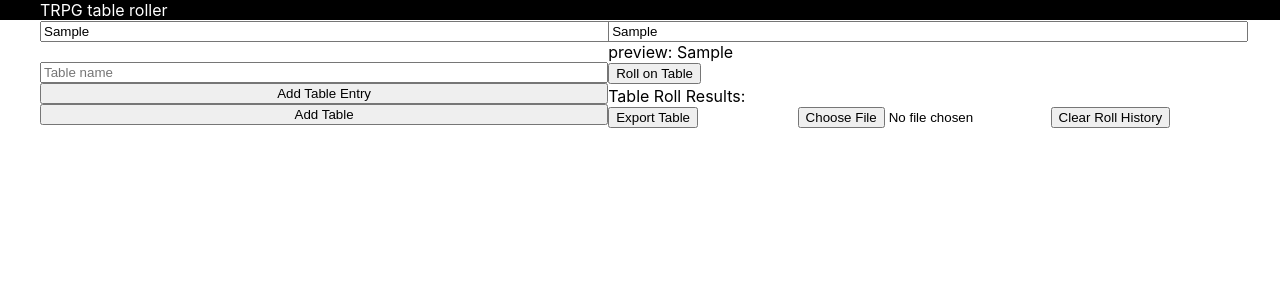
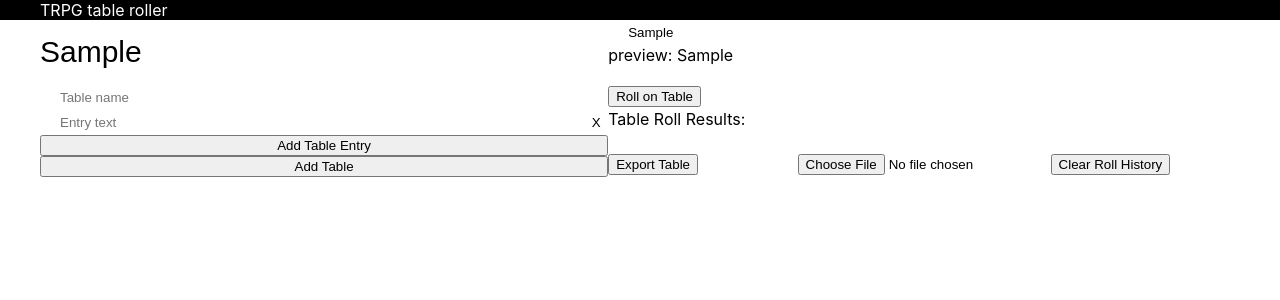
Before and after one commit to lhawes/trpg-table-roller, a React (Create React App) app: page / in a window 1280 px wide. Both pictures are taken after typing "Sample", "Sample" into the empty fields and a click on the button "Add Table". Shown: the top 300 px of the page. Built offline with nearby package versions, Linux system fonts and the light colour scheme.

Commit message:
adding styles, changing defaults, added enter key on last handler

```diff
--- a/src/components/GeneratorName.tsx
+++ b/src/components/GeneratorName.tsx
@@ -5,7 +5,7 @@ import { StateContext } from "../App";
 import { changeGeneratorNameAction } from "../state/generator/generatorActions";
 import { getGeneratorName } from "../state/generator/generatorSelectors";
 import { AppState } from "../state/rootInitialState";
-import { UserInput } from "./shared/UserInput";
+import { UserInputPrimary } from "./shared/UserInputPrimary";
 
 export interface GeneratorNameProps {
   style?: SerializedStyles
@@ -23,6 +23,6 @@ export const GeneratorName: React.FC<GeneratorNameProps> = ({
   }, [dispatch]);
 
   return (
-    <UserInput value={generatorName} style={style} onChange={changeGeneratorNameTemplate} placeHolder='Generator name'/>
+    <UserInputPrimary value={generatorName} style={style} onChange={changeGeneratorNameTemplate} placeHolder='Generator name'/>
   )
 }
--- a/src/components/Table.tsx
+++ b/src/components/Table.tsx
@@ -35,6 +35,13 @@ export const TableComponent: React.FC<TableProps>= ({ table, tableIndex, render
     return dispatch(addTableEntryAction('', tableIndex));
   }, [tableIndex, dispatch]);
 
+  const handleLastEntryEnterKey = useCallback((e: React.KeyboardEvent) => {
+    console.log(e.key, e)
+    if (e.key === 'Enter') {
+      return dispatch(addTableEntryAction('', tableIndex));
+    }
+  }, [tableIndex, dispatch])
+
   const tableState: TableStaterenderProps = {
     tableName,
     updateTableName,
@@ -44,7 +51,8 @@ export const TableComponent: React.FC<TableProps>= ({ table, tableIndex, render
       entryIndex: i,
       removeEntry: removeTableEntry(i),
     })),
-    addTableEntry
+    addTableEntry,
+    handleLastEntryEnterKey,
   }
 
   return render(tableState)
--- a/src/components/TextTemplate.tsx
+++ b/src/components/TextTemplate.tsx
@@ -4,7 +4,7 @@ import { StateContext, DispatchContext } from "../App";
 import { changeTextTemplateAction } from "../state/generator/generatorActions";
 import { getGeneratorTextTemplate } from "../state/generator/generatorSelectors";
 import { AppState } from "../state/rootInitialState";
-import { UserInput } from "./shared/UserInput";
+import { UserInputPrimary } from "./shared/UserInputPrimary";
 
 export interface TextTemplateLayoutProps {
   style?: SerializedStyles
@@ -23,5 +23,5 @@ export const TextTemplate: React.FC<TextTemplateLayoutProps> = ({
     dispatch(changeTextTemplateAction(value));
   }, [dispatch]);
 
-  return (<UserInput value={textTemplate} style={style} onChange={changeTextTemplate} placeHolder='Text template {{1}}'/>);
+  return (<UserInputPrimary value={textTemplate} style={style} onChange={changeTextTemplate} placeHolder='Text template {{1}}'/>);
 }
--- a/src/components/layouts/BasePageLayout.tsx
+++ b/src/components/layouts/BasePageLayout.tsx
@@ -55,7 +55,14 @@ const gridLayout = css({
 });
 
 const generatorNameStyles = css({
-  width: '100%'
+  width: '100%',
+  fontSize: '30px',
+  padding: '0 0 5px 0',
+  margin: '20px 0 16px 0',
+  '&:hover,&:focus': {
+    padding: '0 0 4px 0',
+
+  }
 })
 
 export const BasePageLayout: React.FC = () => {
--- a/src/components/layouts/TableLayout.tsx
+++ b/src/components/layouts/TableLayout.tsx
@@ -1,10 +1,10 @@
 /** @jsx jsx */
 import { jsx, css } from '@emotion/react'
 import { ChangeEvent } from "react";
-import { inputWidth } from '../../constants/styleConstants';
+import { inputHeight, inputWidth, lightRed } from '../../constants/styleConstants';
 import { Table } from "../../types/Table";
 import { SubLayout } from "../shared/SubLayout";
-import { UserInput } from "../shared/UserInput";
+import { UserInputPrimary } from '../shared/UserInputPrimary';
 import { TableComponent } from "../Table";
 
 export interface TableEntryProps {
@@ -19,6 +19,7 @@ export interface TableStaterenderProps {
   updateTableName: (event: ChangeEvent<HTMLInputElement>) => void,
   tableEntries: TableEntryProps[]
   addTableEntry: () => void
+  handleLastEntryEnterKey: (e: React.KeyboardEvent) => void
 }
 
 export interface TableComponentLayoutProps {
@@ -40,7 +41,24 @@ const tableNameLayout = css({
 const addEntryLayout = css({
   gridColumnStart: 1,
   gridColumnEnd: 3,
+})
 
+const removeButtonHoverStyle = css({
+  // backgroundColor: '#F5F5F5',
+})
+
+const removeButtonStyle = css({
+  border: 'none',
+  outline: 'none',
+  appearance: 'none',
+  backgroundColor: 'transparent',
+  '&:hover,&:focus': removeButtonHoverStyle,
+  height: `${inputHeight} + 1px`,
+  padding: '0 0 1px 0'
+});
+
+const coloredEntryStyle = css({
+  backgroundColor: lightRed,
 })
 
 export const TableComponentLayout: React.FC<TableComponentLayoutProps> = ({ table, tableIndex }) => {
@@ -49,14 +67,20 @@ export const TableComponentLayout: React.FC<TableComponentLayoutProps> = ({ tabl
       tableName,
       updateTableName,
       tableEntries,
-      addTableEntry
+      addTableEntry,
+      handleLastEntryEnterKey
     }: TableStaterenderProps) => (
         <SubLayout layout={IndividualTableGrid}>
-          <UserInput value={tableName} style={tableNameLayout} onChange={updateTableName} placeHolder='Table name'/>
+          <UserInputPrimary value={tableName} style={tableNameLayout} onChange={updateTableName} placeHolder='Table name'/>
           { tableEntries.map(({ value, changeEntry, entryIndex, removeEntry }: TableEntryProps) => {
+            const addStyle = entryIndex % 2 ? coloredEntryStyle : undefined;
+            let onKeyDown
+            if (entryIndex + 1 === tableEntries.length) {
+              onKeyDown = handleLastEntryEnterKey;
+            }
             return [
-              <UserInput value={value} onChange={changeEntry} key={`table-entry-${entryIndex}`} placeHolder='Entry text'/>,
-              <button onClick={removeEntry} key={`close-table-entry-${entryIndex}`}>X</button>
+              <UserInputPrimary tabIndex={entryIndex} onKeyDown={onKeyDown} style={addStyle} value={value} onChange={changeEntry} key={`table-entry-${entryIndex}`} placeHolder='Entry text'/>,
+              <button css={css(removeButtonStyle, addStyle)} onClick={removeEntry} key={`close-table-entry-${entryIndex}`}>X</button>
             ];
           })}
           <button onClick={addTableEntry} css={addEntryLayout}>Add Table Entry</button>
--- a/src/components/shared/UserInput.tsx
+++ b/src/components/shared/UserInput.tsx
@@ -2,20 +2,24 @@
 import { jsx, SerializedStyles } from '@emotion/react';
 import { ChangeEvent } from 'react';
 
-export interface TableEntryProps {
+export interface UserInputProps {
   value: string;
   style?: SerializedStyles;
   onChange: (e: ChangeEvent<HTMLInputElement>) => void;
   placeHolder?: string;
+  onKeyDown?: (e: React.KeyboardEvent) => void,
+  tabIndex?: number,
 }
 
-export const UserInput: React.FC<TableEntryProps> = ({
+export const UserInput: React.FC<UserInputProps> = ({
   value = '',
   style,
   onChange,
   placeHolder = '',
+  onKeyDown,
+  tabIndex
 }) => {
   return (
-    <input value={value} css={style} onChange={onChange} placeholder={placeHolder}/>
+    <input tabIndex={tabIndex} onKeyDown={onKeyDown} value={value} css={style} onChange={onChange} placeholder={placeHolder}/>
   );
 }
--- /dev/null
+++ b/src/components/shared/UserInputPrimary.tsx
@@ -0,0 +1,35 @@
+/** @jsx jsx */
+import { jsx, css } from '@emotion/react'
+import { useMemo } from 'react';
+import { inputHeight, inputLeftPadding } from '../../constants/styleConstants';
+import { UserInput, UserInputProps } from "./UserInput";
+
+const inputHoverStyle = css({
+  borderBottom: '1px solid black',
+  // backgroundColor: '#F5F5F5',
+  height: inputHeight,
+  padding: `0 0 0 ${inputLeftPadding}`
+})
+
+const baseUserInputPrimaryStyle = css({
+  border: 'none',
+  outline: 'none',
+  '&:hover,&:focus': inputHoverStyle,
+  height: inputHeight,
+  padding: `0 0 1px ${inputLeftPadding}`
+})
+
+export const UserInputPrimary: React.FC<UserInputProps> = ({
+  value,
+  style,
+  onChange,
+  placeHolder,
+  onKeyDown,
+  tabIndex,
+}) => {
+  const computedStyle = useMemo(() => css(baseUserInputPrimaryStyle, style), [style]);
+
+  return (
+    <UserInput onKeyDown={onKeyDown} value={value} style={computedStyle} onChange={onChange} placeHolder={placeHolder} />
+  );
+}
--- a/src/constants/styleConstants.ts
+++ b/src/constants/styleConstants.ts
@@ -1,2 +1,5 @@
 export const inputHeight = '24px';
 export const inputWidth = '24px';
+export const inputLeftPadding = '20px';
+
+export const lightRed = '#fecccb';
--- a/src/utils/emptyTable.ts
+++ b/src/utils/emptyTable.ts
@@ -2,5 +2,5 @@ import { Table } from "../types/Table";
 
 export const emptyTable = (): Table => ({
   name: '',
-  entries: [],
+  entries: [''],
 });
```
